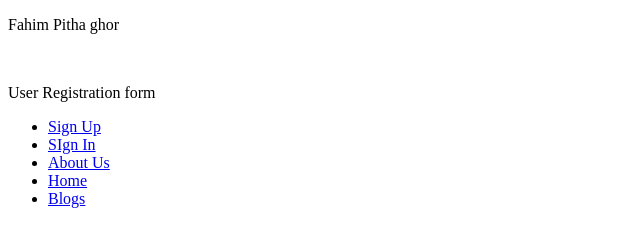
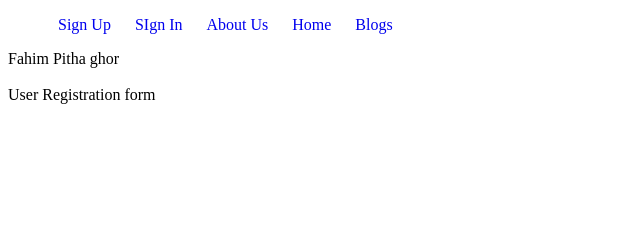
Before and after one commit to tanvirpctg/basic-html, a plain HTML site: page index.html in a window 1280 px wide. Shown: the whole page, without its empty margins (0-640 px from the left). Drawn offline with Linux system fonts and the light colour scheme.

Commit message:
first commit

```diff
--- a/index.html
+++ b/index.html
@@ -8,19 +8,22 @@
 </head>
 <body>
     <header>
-        <p>Fahim Pitha ghor</p><br>
-        <p>User Registration form</p>
         <nav>
             <ul>
                 <li><a href="#">Sign Up</a></li>
                 <li><a href="#">SIgn In</a></li>
                 <li><a href="#">About Us</a></li>
                 <li><a href="#">Home</a></li>
-                <li><a href="#">Blogs</a></li>
+            <li><a href="#">Blogs</a></li>
             </ul>
         </nav>
+        <p>Fahim Pitha ghor</p><br>
+        <p>User Registration form</p>
     </header>
-    <main></main>
+    <main>
+        <label for="Name"></label>
+
+    </main>
     <footer></footer>
 </body>
 </html>
--- a/style.css
+++ b/style.css
@@ -0,0 +1,15 @@
+header p {
+    text-align: center;
+    margin: 0;
+    padding: 0;
+    display : flex;
+}
+nav li {
+    display: inline;
+    padding: 10px;
+
+}
+nav li a{
+    text-decoration: none;
+
+}
```
